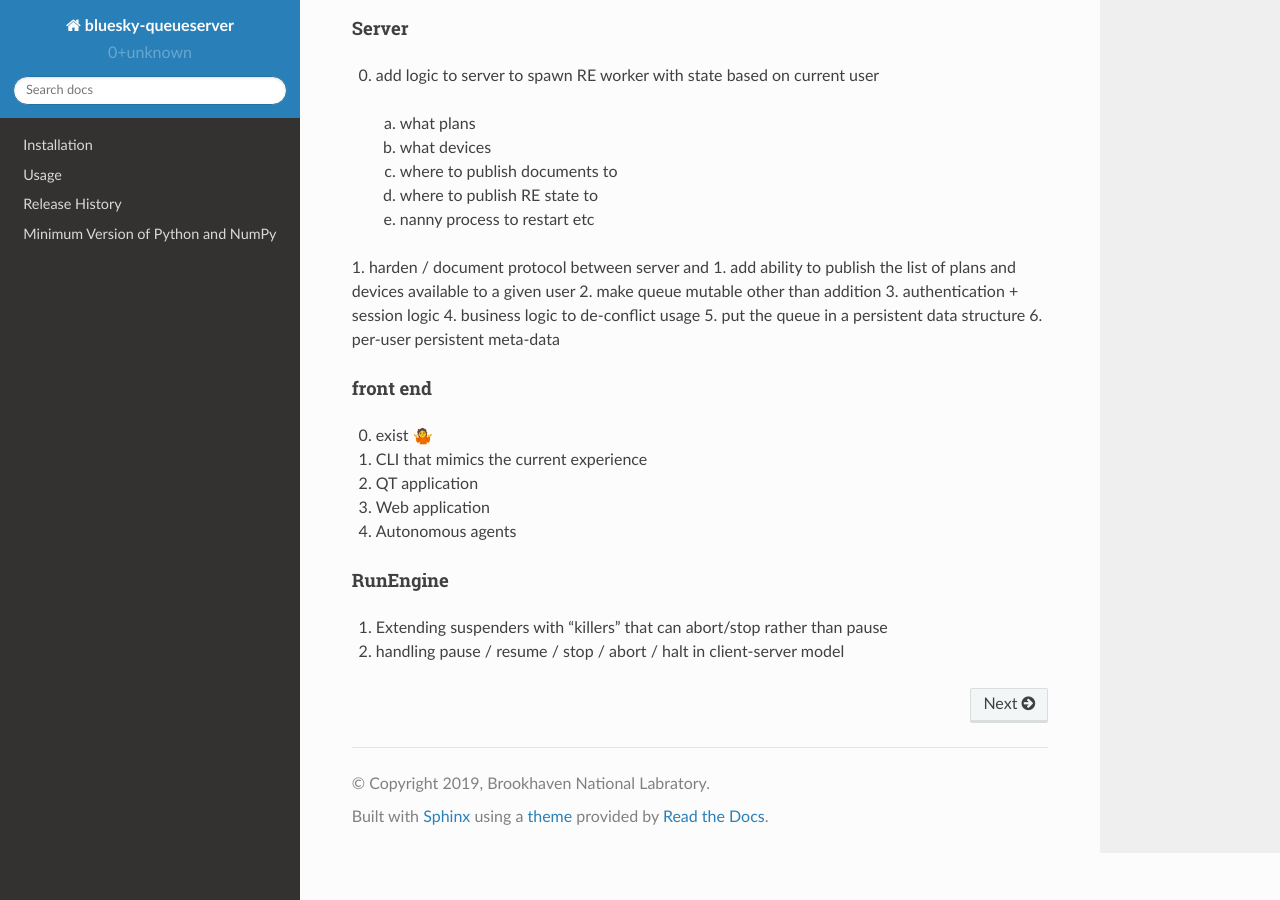
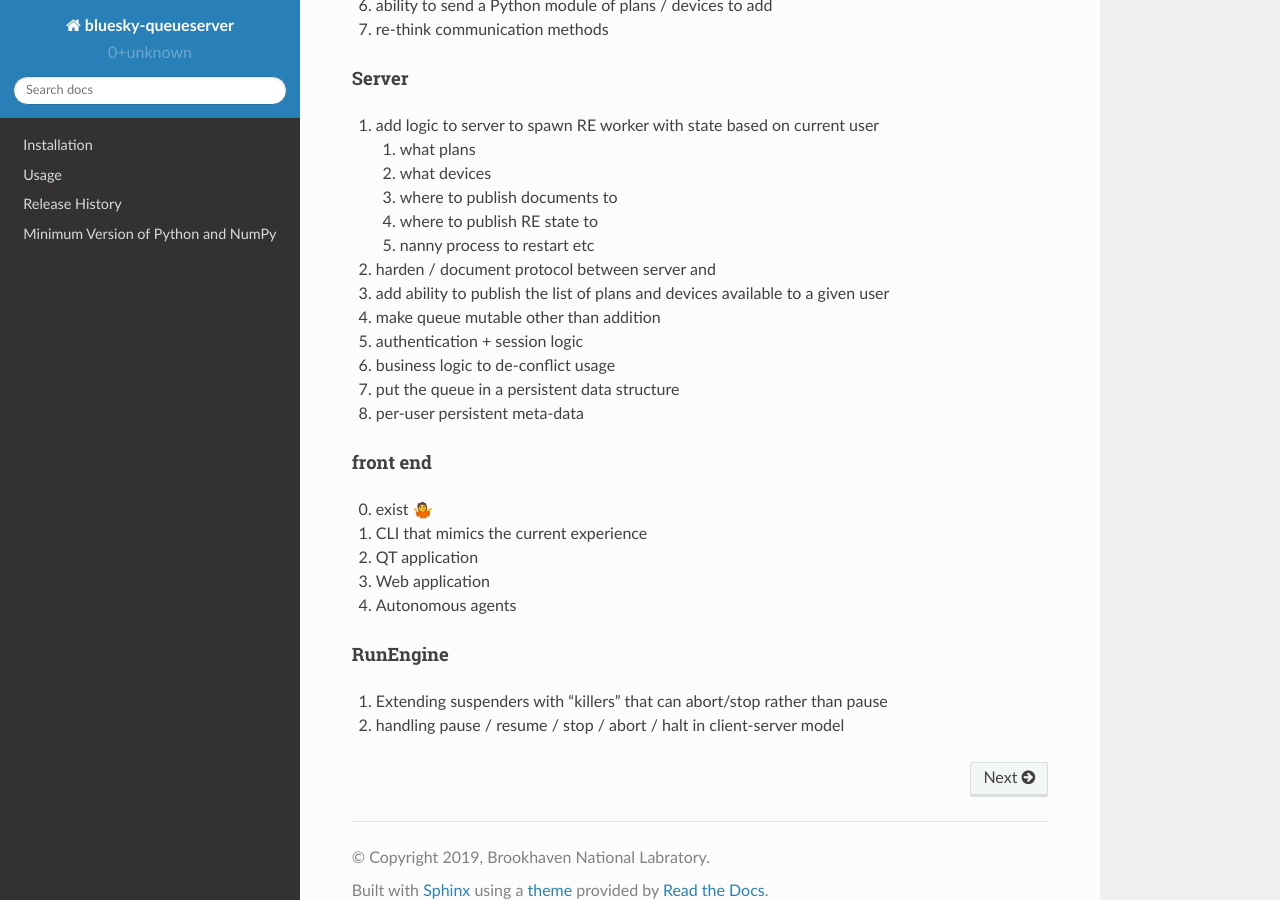
Before and after one commit to bluesky/bluesky-queueserver, a Sphinx documentation site: the page built from docs/source/index.rst, in a window 1280 px wide and 900 px high, scrolled down 5615 px. Built offline with Sphinx 7.4.7 and the Read the Docs theme 2.0.0, drawn with Linux system fonts in a browser that asks for light colours; some of the changed text lies outside the part shown.

```diff
--- a/docs/source/conf.py
+++ b/docs/source/conf.py
@@ -195,8 +195,8 @@ texinfo_documents = [
 # Example configuration for intersphinx: refer to the Python standard library.
 intersphinx_mapping = {
     'python': ('https://docs.python.org/3/', None),
-    'numpy': ('https://docs.scipy.org/doc/numpy/', None),
+    'numpy': ('https://numpy.org/doc/stable/', None),
     'scipy': ('https://docs.scipy.org/doc/scipy/reference/', None),
-    'pandas': ('https://pandas.pydata.org/pandas-docs/stable', None),
+    # 'pandas': ('https://pandas.pydata.org/pandas-docs/stable', None),
     'matplotlib': ('https://matplotlib.org', None),
 }
--- a/docs/source/index.rst
+++ b/docs/source/index.rst
@@ -155,7 +155,7 @@ jupyterhub instance.  We can also use the same processing nodes to manage data
 export to a format of the user's choice.
 
 
-.. _design
+.. _design:
 
 
 bluesky-queueserver design
@@ -282,13 +284,13 @@ Client
 The clients can be anything that can post/get json to a https endpoint
 and understands the protocols the sever exposes.  Possible clients are:
 
-- httpi / curl
-- a Python cli tool built around a "restor"
-- a PyQt application tool built around a "restor"
-- a web application
-- an autonomous agent
-- Java base GUIs
-- ...
+* httpi / curl
+* a Python cli tool built around a "restor"
+* a PyQt application tool built around a "restor"
+* a web application
+* an autonomous agent
+* Java base GUIs
+* ...
 
 We expect there to be wide range of client that interact with server
 of varying levels of complexity.  If we get the web server correct we
@@ -303,30 +305,32 @@ Open work
 RE worker
 ~~~~~~~~~
 
-1. use logging hooks to publish state
-2. harden the json -> plan + object code
-3. develop way to describe the allowed plans and devices
-4. happi integration
-5. ability to add additional plans / devices
-6. ability to send a Python module of plans / devices to add
-7. re-think communication methods
+#. use logging hooks to publish state
+#. harden the json -> plan + object code
+#. develop way to describe the allowed plans and devices
+#. happi integration
+#. ability to add additional plans / devices
+#. ability to send a Python module of plans / devices to add
+#. re-think communication methods
 
 Server
 ~~~~~~
 
-0. add logic to server to spawn RE worker with state based on current user
- a. what plans
- b. what devices
- c. where to publish documents to
- d. where to publish RE state to
- e. nanny process to restart etc
-1. harden / document protocol between server and
-1. add ability to publish the list of plans and devices available to a given user
-2. make queue mutable other than addition
-3. authentication + session logic
-4. business logic to de-conflict usage
-5. put the queue in a persistent data structure
-6. per-user persistent meta-data
+#. add logic to server to spawn RE worker with state based on current user
+
+   #. what plans
+   #. what devices
+   #. where to publish documents to
+   #. where to publish RE state to
+   #. nanny process to restart etc
+
+#. harden / document protocol between server and
+#. add ability to publish the list of plans and devices available to a given user
+#. make queue mutable other than addition
+#. authentication + session logic
+#. business logic to de-conflict usage
+#. put the queue in a persistent data structure
+#. per-user persistent meta-data
 
 front end
 ~~~~~~~~~
```
Also changed, not shown: other parts of docs/source/index.rst (+4 -2 lines).
